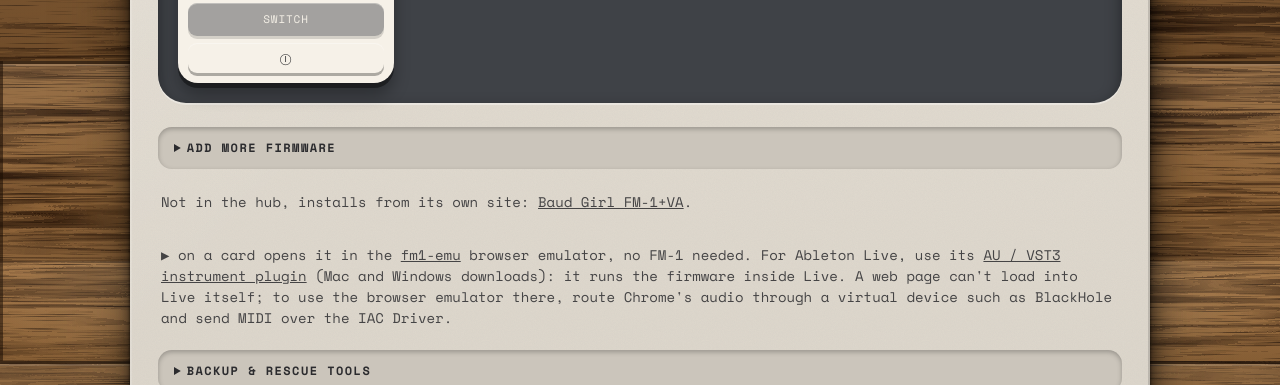
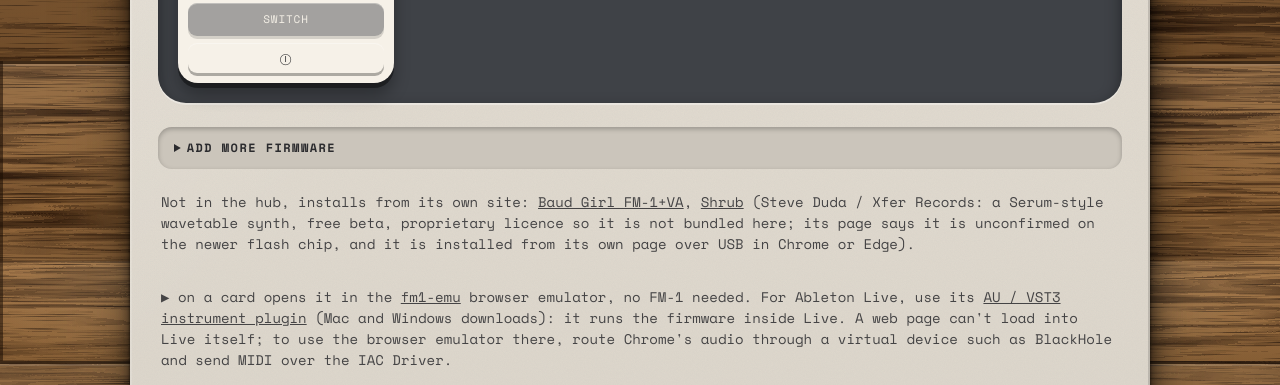
Before and after one commit to larkindom/fm1-switcher, a plain HTML site: page index.html in a window 1280 px wide. Shown: the part 539-924 px from the top of the page. Drawn offline with nearby package versions, Linux system fonts and the light colour scheme; no server answers.

Commit message:
Link Shrub (installs from its own site; proprietary, not bundled)
Co-Authored-By: Claude Sonnet 5.5 <noreply@anthropic.com>

```diff
--- a/index.html
+++ b/index.html
@@ -139,7 +139,7 @@ dialog{background:var(--card);color:var(--ink);border:0;border-radius:18px;box-s
   <div style="margin-top:10px">Community (from <a href="https://thefirmwarehub.com/">The Firmware Hub</a>): <button data-hub="sloop">SLOOP</button> <button data-hub="melodee">Melodee</button> <button data-hub="amb">AMB-1</button> <button data-hub="coralflower">CoralFlower</button> <button data-hub="zen">ZEN-1</button> <button data-hub="chord">fm1-chord</button> <button data-hub="fmel">FMEL-1</button> <button data-hub="frodhes">Frodhes</button> <button data-hub="clipper">Clipper</button> <button data-hub="fm106">FM-106</button> <button data-hub="sloopdx">sloopDX</button> <button data-hub="tonitor">Tonitor</button> <button data-hub="jiant">JIANT FM</button> <button data-hub="choralroot">ChoralRoot</button> <button data-hub="mono2k">MONO2K</button> <button data-hub="karma">KARMA</button></div><input id="file" type="file" multiple hidden></div>
 </details>
 
-<p class="sub" style="margin:10px 3px">Not in the hub, installs from its own site: <a href="https://baudgirl.com/work/FM-1+VA">Baud Girl FM-1+VA</a>.</p>
+<p class="sub" style="margin:10px 3px">Not in the hub, installs from its own site: <a href="https://baudgirl.com/work/FM-1+VA">Baud Girl FM-1+VA</a>, <a href="https://shrub.audio/editor/install" target="_blank" rel="noopener">Shrub</a> (Steve Duda / Xfer Records: a Serum-style wavetable synth, free beta, proprietary licence so it is not bundled here; its page says it is unconfirmed on the newer flash chip, and it is installed from its own page over USB in Chrome or Edge).</p>
 <p class="sub" style="margin:10px 3px">▶ on a card opens it in the <a href="https://joakimeriksson.github.io/fm1-emu/">fm1-emu</a> browser emulator, no FM-1 needed. For Ableton Live, use its <a href="https://github.com/joakimeriksson/fm1-emu/releases/latest">AU / VST3 instrument plugin</a> (Mac and Windows downloads): it runs the firmware inside Live. A web page can't load into Live itself; to use the browser emulator there, route Chrome's audio through a virtual device such as BlackHole and send MIDI over the IAC Driver.</p>
 <details id="rescue"><summary>Backup &amp; rescue tools</summary>
 <p class="sub" style="margin:8px 0">A web page can't read the whole flash. These tools can, and they cover the older-chip risk. Back up before you write anything to the FM-1.</p>
```
